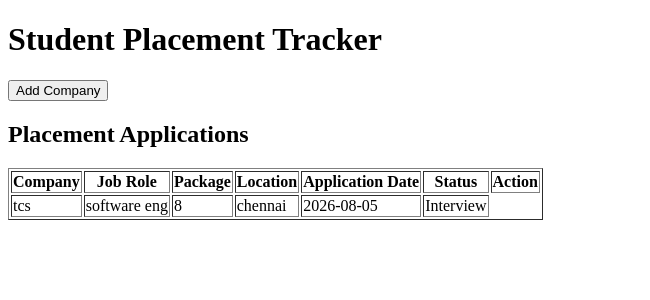
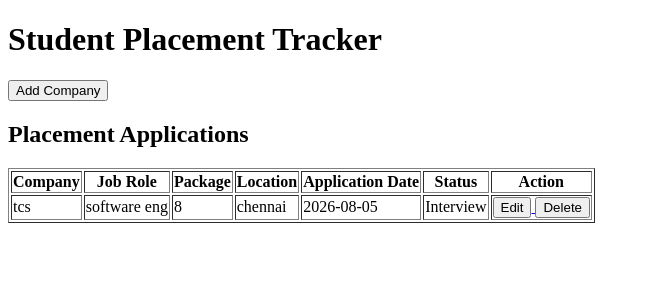
Before and after one commit to Nikkitha10/student-placement-tracker, a Flask app: page / in a window 1280 px wide. Shown: the top 300 px of the page, without its empty margins (0-650 px from the left). Run offline with Flask 3, Linux system fonts and the light colour scheme; data comes from the database, SQL or seed files in the repository; both versions use the stored data as it was after the commit.

Commit message:
added edit and delete

```diff
--- a/templates/edit_company.html
+++ b/templates/edit_company.html
@@ -8,7 +8,7 @@
 
 <h1>Edit Company</h1>
 
-<form method="POST">
+<form method="POST" action="/edit/{{ company['id'] }}"></form>
 
     <label>Company Name:</label>
     <input type="text" name="company_name"
--- a/templates/index.html
+++ b/templates/index.html
@@ -33,6 +33,15 @@
         <td>{{ company["location"] }}</td>
         <td>{{ company["application_date"] }}</td>
         <td>{{ company["status"] }}</td>
+         <td>
+            <a href="/edit/{{ company['id'] }}">
+                <button type="button">Edit</button>
+            </a>
+
+            <a href="/delete/{{ company['id'] }}">
+                <button type="button">Delete</button>
+            </a>
+        </td>
     </tr>
     {% endfor %}
 
```
Also changed, not shown: database/placement.db.
